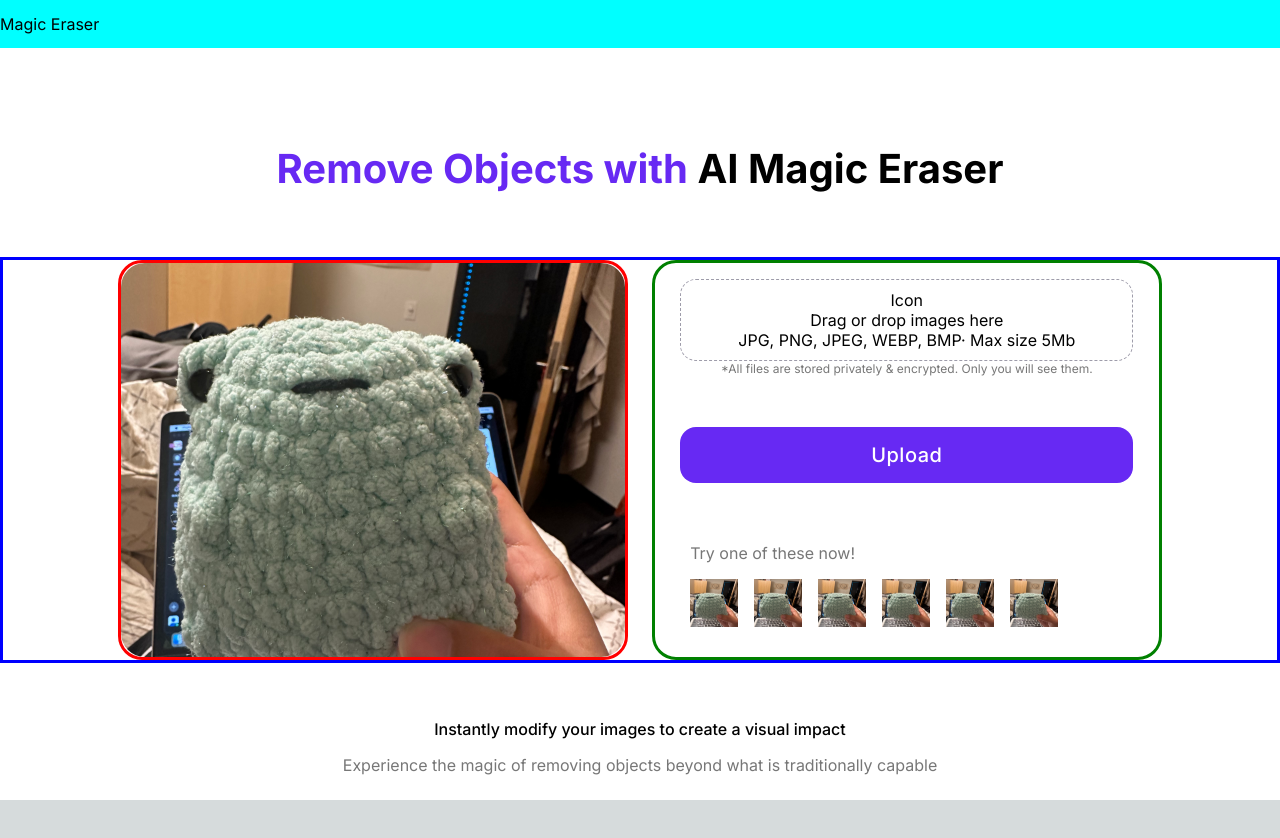
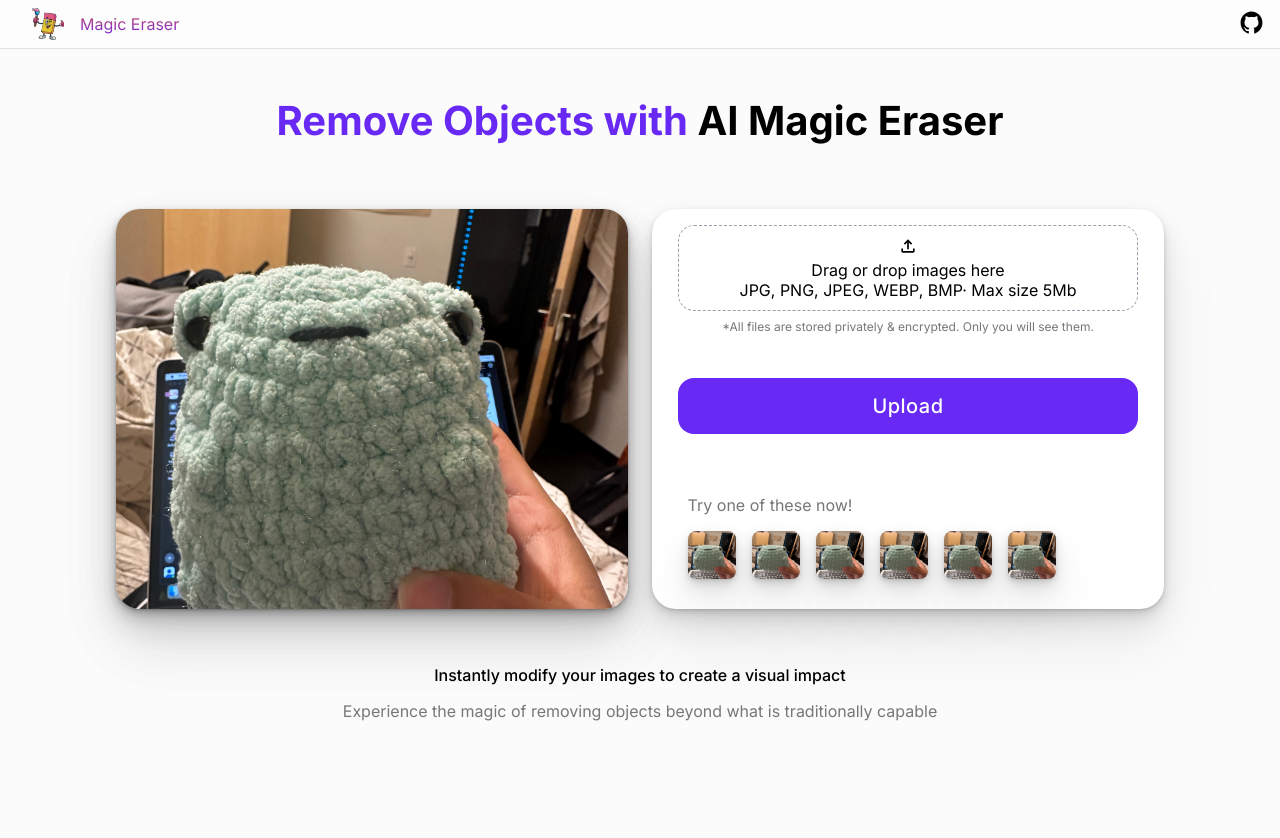
Before and after one commit to andrew7li/MagicEraser, a Next.js app in the folder app/: page / in a window 1280 px wide. Shown: the top 838 px of the page. Before the commit the page ends 800 px from the top, so only its background shows below. Built offline with nearby package versions, Linux system fonts and the light colour scheme.

Commit message:
Improve styling

```diff
--- a/app/src/app/globals.css
+++ b/app/src/app/globals.css
@@ -87,12 +87,13 @@ body {
 
 body {
   color: rgb(var(--foreground-rgb));
-  background: linear-gradient(
+  background: #fbfbfb;
+  /* background: linear-gradient(
       to bottom,
       transparent,
       rgb(var(--background-end-rgb))
     )
-    rgb(var(--background-start-rgb));
+    rgb(var(--background-start-rgb)); */
 }
 
 a {
--- a/app/src/app/page.tsx
+++ b/app/src/app/page.tsx
@@ -1,10 +1,12 @@
-import Image from "next/image";
 import styles from "./test.module.scss";
+
+import { MdOutlineFileUpload } from "react-icons/md";
+import TopNav from "./TopNav";
 
 export default function Home() {
   return (
     <div className={styles.body}>
-      <div className={styles.navbar}>Magic Eraser</div>
+      <TopNav />
       <div className={styles.headerContainer}>
         <p className={styles.headerText}>
           <span>Remove Objects with</span> AI Magic Eraser
@@ -25,7 +27,9 @@ export default function Home() {
           />
           <div className={styles.uploadImageDragAndDropContainer}>
             <label htmlFor="inputFile" className={styles.uploadImageTextLabel}>
-              <div>Icon</div>
+              <span>
+                <MdOutlineFileUpload size={20} />
+              </span>
               <ul>
                 <li>Drag or drop images here</li>
                 <li>JPG, PNG, JPEG, WEBP, BMP· Max size 5Mb</li>
--- a/app/src/app/test.module.scss
+++ b/app/src/app/test.module.scss
@@ -13,9 +13,10 @@ $font-size-quaternary: 0.75rem;
 // }
 
 .body {
-  background-color: white;
+  background-color: #fbfbfb;
   color: black;
-  height: 100vh;
+  min-height: 100vh;
+  // height: 100vh;
   text-align: center;
 
   .navbar {
@@ -39,22 +40,28 @@ $font-size-quaternary: 0.75rem;
   }
 
   .imageContainer {
-    border: 3px solid blue;
     display: flex;
     justify-content: center;
     gap: 1.5rem;
 
     .imageDemoContainer {
       border-radius: 1.5rem;
-      border: 3px solid red;
       width: 40%;
       height: 400px;
+      box-shadow: rgba(0, 0, 0, 0.07) 0px 1px 2px,
+        rgba(0, 0, 0, 0.07) 0px 2px 4px, rgba(0, 0, 0, 0.07) 0px 4px 8px,
+        rgba(0, 0, 0, 0.07) 0px 8px 16px, rgba(0, 0, 0, 0.07) 0px 16px 32px,
+        rgba(0, 0, 0, 0.07) 0px 32px 64px;
 
       img {
         border-radius: 1.5rem;
         width: 100%;
         height: 100%;
         object-fit: cover;
+        box-shadow: rgba(0, 0, 0, 0.07) 0px 1px 2px,
+          rgba(0, 0, 0, 0.07) 0px 2px 4px, rgba(0, 0, 0, 0.07) 0px 4px 8px,
+          rgba(0, 0, 0, 0.07) 0px 8px 16px, rgba(0, 0, 0, 0.07) 0px 16px 32px,
+          rgba(0, 0, 0, 0.07) 0px 32px 64px;
       }
     }
 
@@ -64,15 +71,20 @@ $font-size-quaternary: 0.75rem;
       justify-content: space-between;
       align-items: center;
       border-radius: 1.5rem;
-      border: 3px solid green;
+      background-color: white;
       width: 40%;
       height: 400px;
       padding: 1rem 0;
+      box-shadow: rgba(0, 0, 0, 0.07) 0px 1px 2px,
+        rgba(0, 0, 0, 0.07) 0px 2px 4px, rgba(0, 0, 0, 0.07) 0px 4px 8px,
+        rgba(0, 0, 0, 0.07) 0px 8px 16px, rgba(0, 0, 0, 0.07) 0px 16px 32px,
+        rgba(0, 0, 0, 0.07) 0px 32px 64px;
 
       p {
         color: $text-tertiary;
         text-align: center;
         font-size: $font-size-quaternary;
+        margin-top: 0.5rem;
       }
 
       .uploadImageDragAndDropContainer {
@@ -84,11 +96,12 @@ $font-size-quaternary: 0.75rem;
 
         .uploadImageTextLabel {
           border: 1px dashed rgba(63, 59, 87, 0.5);
-          border-radius: 16px;
+          border-radius: 1rem;
           display: grid;
           justify-content: center;
           width: 90%;
           padding: 10px;
+          cursor: pointer;
 
           ul {
             list-style-type: none;
@@ -124,6 +137,10 @@ $font-size-quaternary: 0.75rem;
           width: 90%;
           padding: 10px;
         }
+
+        .uploadButton:hover {
+          background: #896eca;
+        }
       }
 
       .sampleImagesContainer {
@@ -151,6 +168,13 @@ $font-size-quaternary: 0.75rem;
             img {
               height: 3rem;
               width: 3rem;
+              border-radius: 0.5rem;
+              cursor: pointer;
+              box-shadow: rgba(0, 0, 0, 0.07) 0px 1px 2px,
+                rgba(0, 0, 0, 0.07) 0px 2px 4px, rgba(0, 0, 0, 0.07) 0px 4px 8px,
+                rgba(0, 0, 0, 0.07) 0px 8px 16px,
+                rgba(0, 0, 0, 0.07) 0px 16px 32px,
+                rgba(0, 0, 0, 0.07) 0px 32px 64px;
             }
           }
         }
@@ -171,4 +195,21 @@ $font-size-quaternary: 0.75rem;
       margin-top: 1rem;
     }
   }
+
+  @media only screen and (max-width: 680px) {
+    .imageContainer {
+      flex-direction: column;
+      justify-content: center;
+      align-items: center;
+
+      .imageDemoContainer,
+      .imageUploadContainer {
+        width: 90%;
+      }
+    }
+
+    .descriptionContainer {
+      margin-bottom: 3.5rem;
+    }
+  }
 }
```
